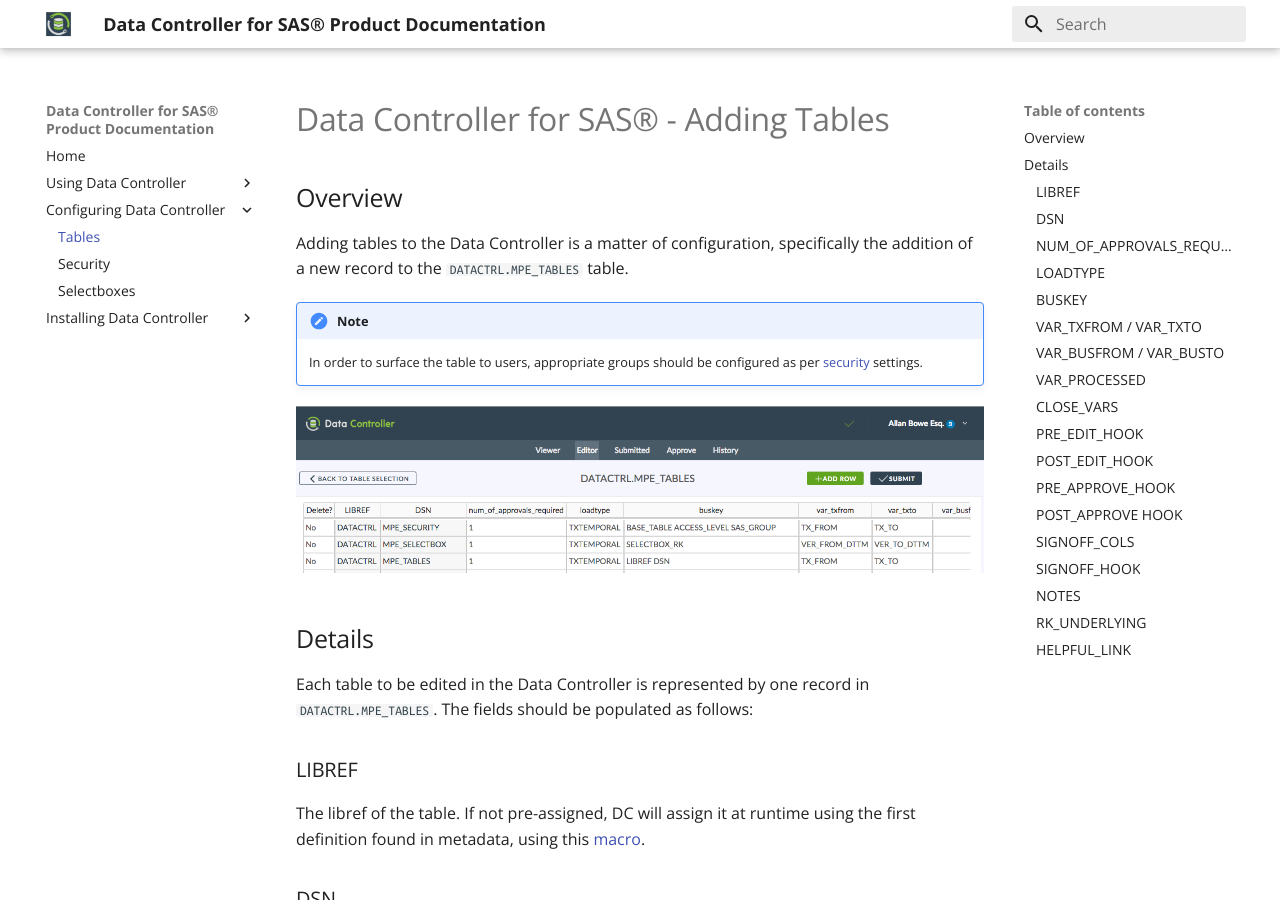
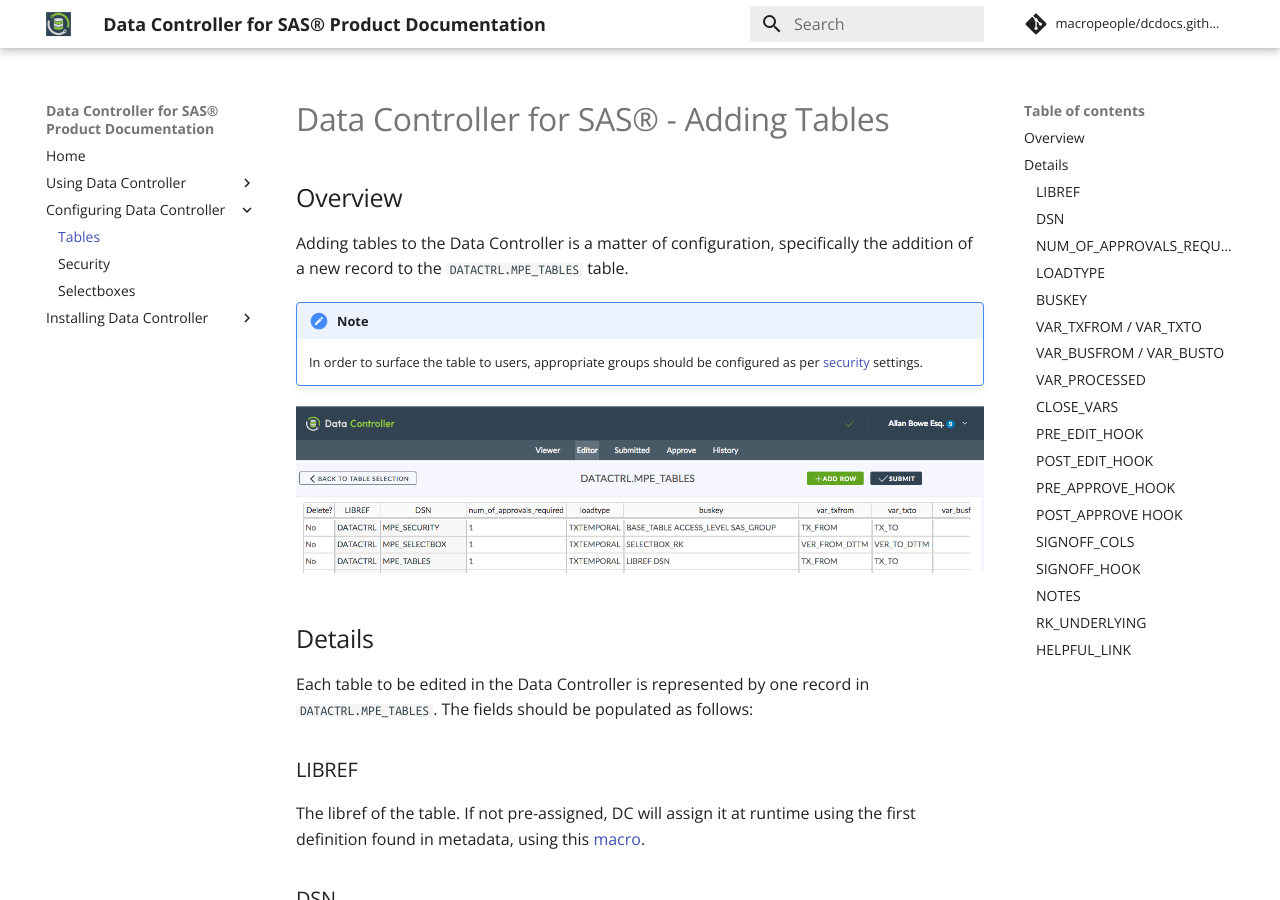
Before and after one commit to datacontroller/docs.datacontroller.io, an MkDocs documentation site: the page built from docs/dcc-tables.md, in a window 1280 px wide and 900 px high. Built offline with MkDocs 1.6.1 and Material for MkDocs 9.7.7, drawn with Linux system fonts in a browser that asks for light colours; comment, search, counter and statistics services are not loaded; old or Windows-style settings are respelled for this version of MkDocs.

Commit message:
adding link to github repo

```diff
--- a/mkdocs.yml
+++ b/mkdocs.yml
@@ -13,12 +13,18 @@
     - Frontend: dci-frontend.md
 
 markdown_extensions:
- - admonition
- - pymdownx.superfences
- - codehilite
- - fontawesome_markdown
+  - admonition
+  - pymdownx.superfences
+  - codehilite
+  - fontawesome_markdown
+  - toc:
+      permalink: true
 
 extra_css: ['font-awesome.css']
+
+# Repository
+repo_name: 'macropeople/dcdocs.github.io'
+repo_url: 'https://github.com/macropeople/dcdocs.github.io'
 
 theme:
   name: material
```
Also changed, not shown: docs/assets/images/favicon.ico (added).
